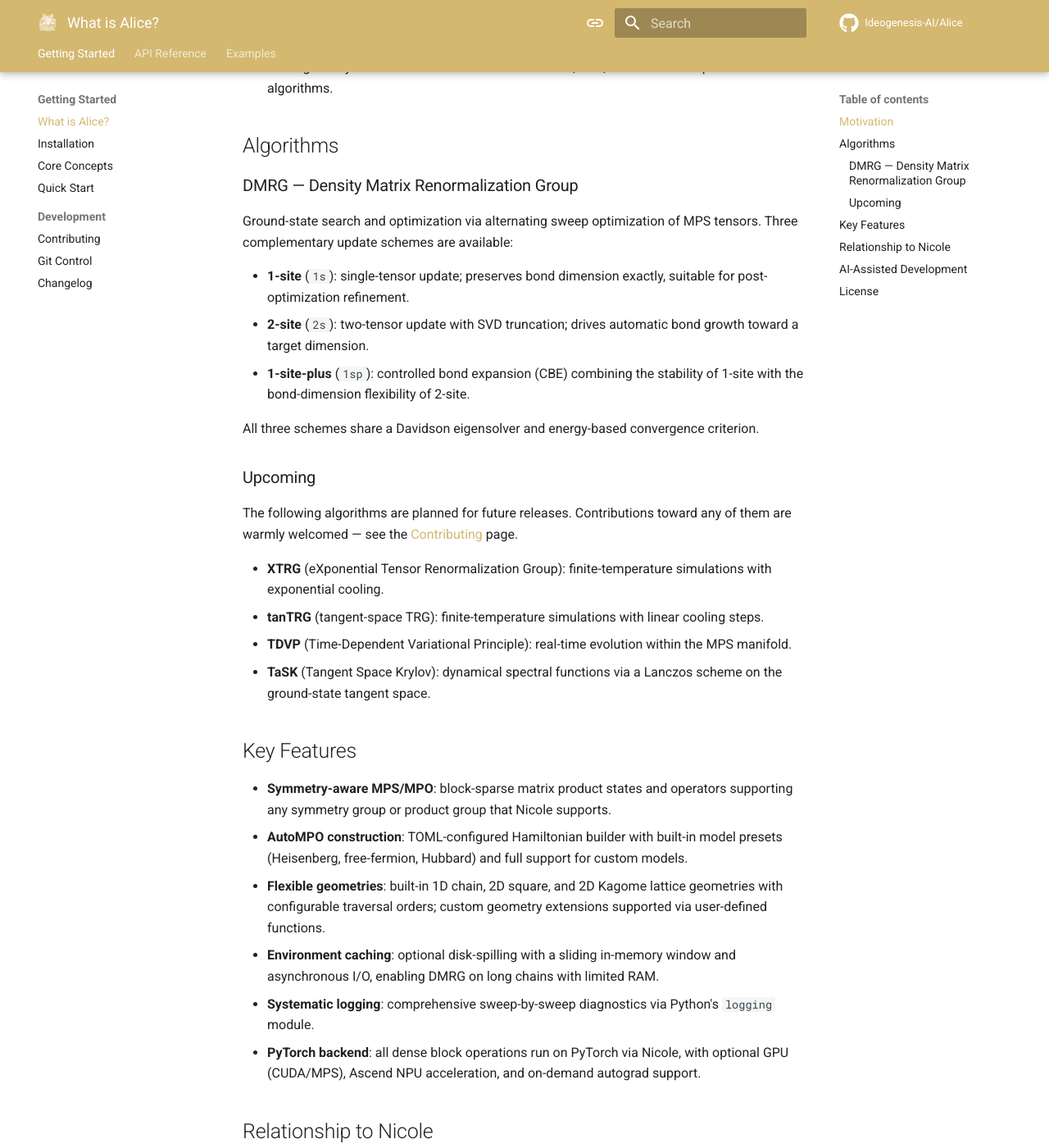
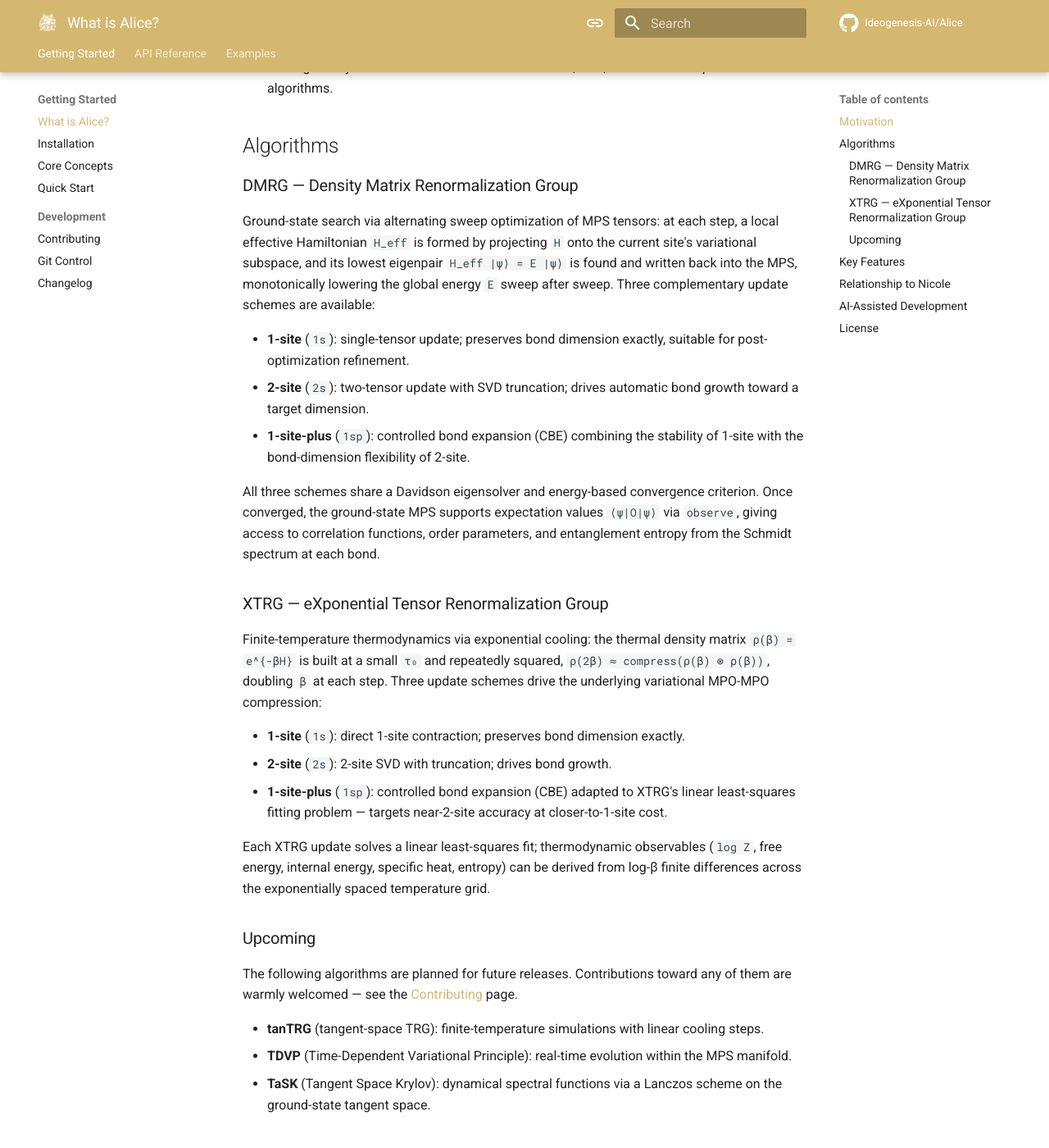
Before and after one commit to Ideogenesis-AI/Alice, an MkDocs documentation site: the page built from docs/getting-started/what-is-alice.md, in a window 1280 px wide and 1400 px high, scrolled down 632 px. Shown: the whole window at 82% size. Built offline with MkDocs 1.6.1 and Material for MkDocs 9.7.7, drawn with Linux system fonts in a browser that asks for light colours; comment, search, counter and statistics services are not loaded; some of the changed text lies outside the part shown.

Commit message:
Enhance documentation for DMRG and XTRG algorithms
This commit expands the documentation for the DMRG and XTRG algorithms, providing detailed descriptions of their ground-state search and finite-temperature thermodynamics processes. It includes new sections on the functionality of the XTRG update schemes and their applications in thermodynamic calculations, improving clarity and understanding for users. Additionally, the relationship between Alice and Nicole is clarified, emphasizing the integration of various tensor network algorithms.

```diff
--- a/docs/getting-started/what-is-alice.md
+++ b/docs/getting-started/what-is-alice.md
@@ -14,19 +14,28 @@ Tensor network methods are among the most powerful tools for studying strongly-c
 
 ### DMRG — Density Matrix Renormalization Group
 
-Ground-state search and optimization via alternating sweep optimization of MPS tensors. Three complementary update schemes are available:
+Ground-state search via alternating sweep optimization of MPS tensors: at each step, a local effective Hamiltonian `H_eff` is formed by projecting `H` onto the current site's variational subspace, and its lowest eigenpair `H_eff |ψ⟩ = E |ψ⟩` is found and written back into the MPS, monotonically lowering the global energy `E` sweep after sweep. Three complementary update schemes are available:
 
 - **1-site** (`1s`): single-tensor update; preserves bond dimension exactly, suitable for post-optimization refinement.
 - **2-site** (`2s`): two-tensor update with SVD truncation; drives automatic bond growth toward a target dimension.
 - **1-site-plus** (`1sp`): controlled bond expansion (CBE) combining the stability of 1-site with the bond-dimension flexibility of 2-site.
 
-All three schemes share a Davidson eigensolver and energy-based convergence criterion.
+All three schemes share a Davidson eigensolver and energy-based convergence criterion. Once converged, the ground-state MPS supports expectation values `⟨ψ|O|ψ⟩` via `observe`, giving access to correlation functions, order parameters, and entanglement entropy from the Schmidt spectrum at each bond.
+
+### XTRG — eXponential Tensor Renormalization Group
+
+Finite-temperature thermodynamics via exponential cooling: the thermal density matrix `ρ(β) = e^{-βH}` is built at a small `τ₀` and repeatedly squared, `ρ(2β) ≈ compress(ρ(β) ⊗ ρ(β))`, doubling `β` at each step. Three update schemes drive the underlying variational MPO-MPO compression:
+
+- **1-site** (`1s`): direct 1-site contraction; preserves bond dimension exactly.
+- **2-site** (`2s`): 2-site SVD with truncation; drives bond growth.
+- **1-site-plus** (`1sp`): controlled bond expansion (CBE) adapted to XTRG's linear least-squares fitting problem — targets near-2-site accuracy at closer-to-1-site cost.
+
+Each XTRG update solves a linear least-squares fit; thermodynamic observables (`log Z`, free energy, internal energy, specific heat, entropy) can be derived from log-β finite differences across the exponentially spaced temperature grid.
 
 ### Upcoming
 
 The following algorithms are planned for future releases. Contributions toward any of them are warmly welcomed — see the [Contributing](contributing.md) page.
 
-- **XTRG** (eXponential Tensor Renormalization Group): finite-temperature simulations with exponential cooling.
 - **tanTRG** (tangent-space TRG): finite-temperature simulations with linear cooling steps.
 - **TDVP** (Time-Dependent Variational Principle): real-time evolution within the MPS manifold.
 - **TaSK** (Tangent Space Krylov): dynamical spectral functions via a Lanczos scheme on the ground-state tangent space.
@@ -36,13 +45,13 @@ The following algorithms are planned for future releases. Contributions toward a
 - **Symmetry-aware MPS/MPO**: block-sparse matrix product states and operators supporting any symmetry group or product group that Nicole supports.
 - **AutoMPO construction**: TOML-configured Hamiltonian builder with built-in model presets (Heisenberg, free-fermion, Hubbard) and full support for custom models.
 - **Flexible geometries**: built-in 1D chain, 2D square, and 2D Kagome lattice geometries with configurable traversal orders; custom geometry extensions supported via user-defined functions.
-- **Environment caching**: optional disk-spilling with a sliding in-memory window and asynchronous I/O, enabling DMRG on long chains with limited RAM.
+- **Environment caching**: optional disk-spilling with a sliding in-memory window and asynchronous I/O, enabling DMRG and XTRG on long chains with limited RAM.
 - **Systematic logging**: comprehensive sweep-by-sweep diagnostics via Python's `logging` module.
 - **PyTorch backend**: all dense block operations run on PyTorch via Nicole, with optional GPU (CUDA/MPS), Ascend NPU acceleration, and on-demand autograd support.
 
 ## Relationship to Nicole
 
-Alice is built entirely on top of [Nicole](https://ideogenesis-ai.github.io/Nicole/). Nicole provides the `Tensor`, `Index`, and symmetry group machinery; Alice adds the MPS/MPO chain structures, the AutoMPO pipeline, the physics model library, and the DMRG algorithm. Users familiar with Nicole will find that Alice follows the same vocabulary and index conventions (see [Core Concepts](core-concepts.md)).
+Alice is built entirely on top of [Nicole](https://ideogenesis-ai.github.io/Nicole/). Nicole provides the `Tensor`, `Index`, and symmetry group machinery; Alice adds the MPS/MPO chain structures, the AutoMPO pipeline, the physics model library, and various tensor network algorithms. Users familiar with Nicole will find that Alice follows the same vocabulary and index conventions (see [Core Concepts](core-concepts.md)).
 
 If you encounter a Nicole concept in the Alice API — such as an `Index`, a symmetry string like `'U1'` or `'SU2'`, or a `load_space` call — the [Nicole documentation](https://ideogenesis-ai.github.io/Nicole/) is the authoritative reference.
 
```
